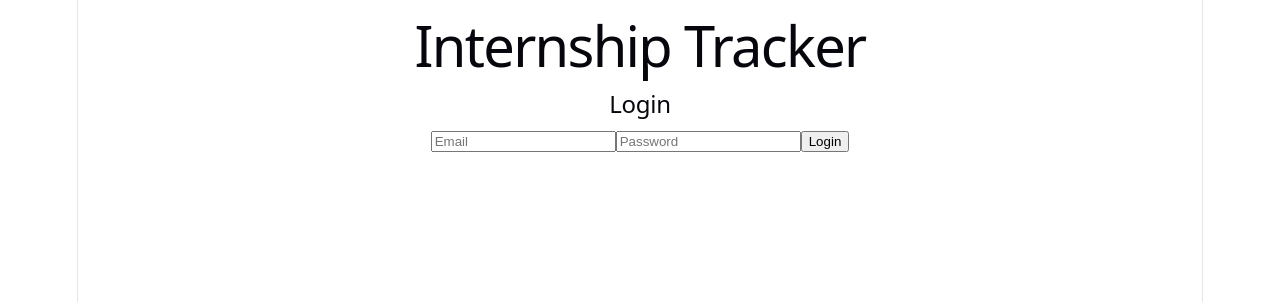
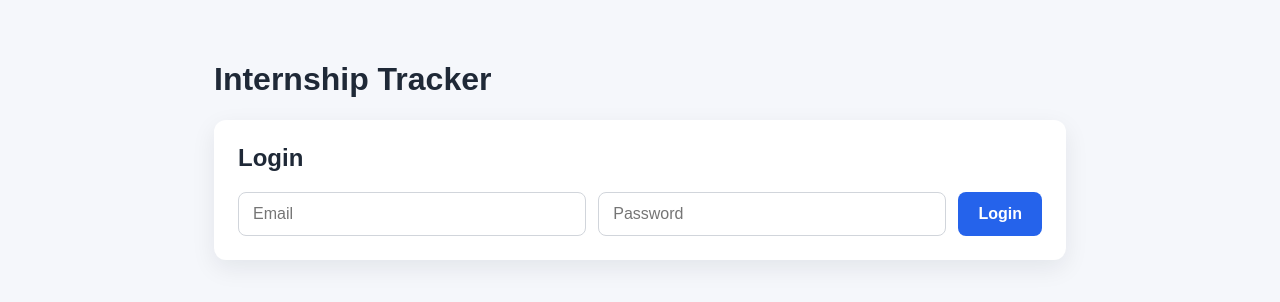
Before and after one commit to karl-bucad/internship-tracker-frontend, a React (Vite) app: page / in a window 1280 px wide. Shown: the top 302 px of the page. Built offline with nearby package versions, Linux system fonts and the light colour scheme.

Commit message:
Style dashboard and improve logged-in layout

```diff
--- a/src/App.css
+++ b/src/App.css
@@ -1,184 +1,156 @@
-.counter {
-  font-size: 16px;
-  padding: 5px 10px;
-  border-radius: 5px;
-  color: var(--accent);
-  background: var(--accent-bg);
-  border: 2px solid transparent;
-  transition: border-color 0.3s;
-  margin-bottom: 24px;
-
-  &:hover {
-    border-color: var(--accent-border);
-  }
-  &:focus-visible {
-    outline: 2px solid var(--accent);
-    outline-offset: 2px;
-  }
+.app {
+  width: 100%;
+  max-width: 900px;
+  margin: 0 auto;
+  padding: 40px 24px;
 }
 
-.hero {
-  position: relative;
-
-  .base,
-  .framework,
-  .vite {
-    inset-inline: 0;
-    margin: 0 auto;
+.login-card {
+  background: white;
+  padding: 24px;
+  border-radius: 12px;
+  box-shadow: 0 8px 24px rgba(15, 23, 42, 0.08);
+  margin-bottom: 24px;
 }
 
-  .base {
-    width: 170px;
-    position: relative;
-    z-index: 0;
+.login-card h2 {
+  margin-top: 0;
 }
 
-  .framework,
-  .vite {
-    position: absolute;
+.login-card form {
+  display: flex;
+  gap: 12px;
+  flex-wrap: wrap;
 }
 
-  .framework {
-    z-index: 1;
-    top: 34px;
-    height: 28px;
-    transform: perspective(2000px) rotateZ(300deg) rotateX(44deg) rotateY(39deg)
-      scale(1.4);
+.login-card input {
+  flex: 1;
+  min-width: 200px;
+  padding: 12px 14px;
+  border: 1px solid #d1d5db;
+  border-radius: 8px;
+  outline: none;
 }
 
-  .vite {
-    z-index: 0;
-    top: 107px;
-    height: 26px;
-    width: auto;
-    transform: perspective(2000px) rotateZ(300deg) rotateX(40deg) rotateY(39deg)
-      scale(0.8);
-  }
+.login-card input:focus {
+  border-color: #3563eb;
 }
 
-#center {
-  display: flex;
-  flex-direction: column;
-  gap: 25px;
-  place-content: center;
-  place-items: center;
-  flex-grow: 1;
-
-  @media (max-width: 1024px) {
-    padding: 32px 20px 24px;
-    gap: 18px;
-  }
+.login-card button {
+  padding: 12px 20px;
+  border: none;
+  border-radius: 8px;
+  background: #2563eb;
+  color: white;
+  cursor: pointer;
+  font-weight: 600;
 }
 
-#next-steps {
-  display: flex;
-  border-top: 1px solid var(--border);
-  text-align: left;
-
-  & > div {
-    flex: 1 1 0;
-    padding: 32px;
-    @media (max-width: 1024px) {
-      padding: 24px 20px;
-    }
+.login-card button:hover {
+  background: #1d4ed8;
 }
 
-  .icon {
-    margin-bottom: 16px;
-    width: 22px;
-    height: 22px;
+.application-form-card {
+  background: white;
+  padding: 24px;
+  border-radius: 12px;
+  box-shadow: 0 8px 24px rgba(15, 23, 42, 0.08);
+  margin: 24px 0;
 }
 
-  @media (max-width: 1024px) {
-    flex-direction: column;
-    text-align: center;
-  }
+.application-form-card h2 {
+  margin-top: 0;
 }
 
-#docs {
-  border-right: 1px solid var(--border);
-
-  @media (max-width: 1024px) {
-    border-right: none;
-    border-bottom: 1px solid var(--border);
-  }
+.application-form-card form {
+  display: flex;
+  gap: 12px;
+  flex-wrap: wrap;
 }
 
-#next-steps ul {
-  list-style: none;
-  padding: 0;
-  display: flex;
-  gap: 8px;
-  margin: 32px 0 0;
-
-  .logo {
-    height: 18px;
+.application-form-card input {
+  flex: 1;
+  min-width: 180px;
+  padding: 12px 14px;
+  border: 1px solid #d1d5db;
+  border-radius: 8px;
+  outline: none;
 }
 
-  a {
-    color: var(--text-h);
-    font-size: 16px;
-    border-radius: 6px;
-    background: var(--social-bg);
-    display: flex;
-    padding: 6px 12px;
-    align-items: center;
-    gap: 8px;
-    text-decoration: none;
-    transition: box-shadow 0.3s;
-
-    &:hover {
-      box-shadow: var(--shadow);
-    }
-    .button-icon {
-      height: 18px;
-      width: 18px;
-    }
+.application-form-card input:focus {
+  border-color: #2563eb;
 }
 
-  @media (max-width: 1024px) {
-    margin-top: 20px;
-    flex-wrap: wrap;
-    justify-content: center;
-
-    li {
-      flex: 1 1 calc(50% - 8px);
+.application-form-card button {
+  padding: 12px 20px;
+  border: none;
+  border-radius: 8px;
+  background: #2563eb;
+  color: white;
+  cursor: pointer;
+  font-weight: 600;
 }
 
-    a {
-      width: 100%;
-      justify-content: center;
-      box-sizing: border-box;
-    }
-  }
+.application-form-card button:hover {
+  background: #1d4ed8;
 }
 
-#spacer {
-  height: 88px;
-  border-top: 1px solid var(--border);
-  @media (max-width: 1024px) {
-    height: 48px;
-  }
+.application-card {
+  background: white;
+  padding: 24px;
+  border-radius: 12px;
+  box-shadow: 0 8px 24px rgba(15, 23, 42, 0.08);
+  margin-bottom: 16px;
 }
 
-.ticks {
-  position: relative;
-  width: 100%;
-
-  &::before,
-  &::after {
-    content: '';
-    position: absolute;
-    top: -4.5px;
-    border: 5px solid transparent;
+.application-card h3 {
+  margin-top: 0;
+  margin-bottom: 8px;
 }
 
-  &::before {
-    left: 0;
-    border-left-color: var(--border);
+.application-card p {
+  margin: 6px 0;
 }
-  &::after {
-    right: 0;
-    border-right-color: var(--border);
+
+.edit-button,
+.delete-button {
+  padding: 10px 16px;
+  border: none;
+  border-radius: 8px;
+  cursor: pointer;
+  font-weight: 600;
+  margin-top: 12px;
 }
+
+.edit-button {
+  background: #e0e7ff;
+  color: #1d4ed8;
+  margin-right: 8px;
 }
+
+.edit-button:hover {
+  background: #c7d2fe;
+}
+
+.delete-button {
+  background: #fee2e2;
+  color: #dc2626;
+}
+
+.delete-button:hover {
+  background: #fecaca;
+}
+
+.logout-button {
+  padding: 10px 16px;
+  border: 1px solid #d1d5db;
+  border-radius: 8px;
+  background: white;
+  color: #374151;
+  cursor: pointer;
+  font-weight: 600;
+}
+
+.logout-button:hover {
+  background: #f3f4f6;
+}
--- a/src/App.jsx
+++ b/src/App.jsx
@@ -1,4 +1,5 @@
 import { useState, useEffect } from "react"
+import "./App.css"
 
 function App() {
   const [email, setEmail] = useState("")
@@ -130,9 +131,11 @@ function App() {
   }
 
   return (
-    <div>
+    <div className="app">
       <h1>Internship Tracker</h1>
 
+      {!isLoggedIn && (
+        <div className="login-card">
           <h2>Login</h2>
 
           <form onSubmit={handleLogin}>
@@ -152,12 +155,17 @@ function App() {
 
             <button type="submit">Login</button>
           </form>
+        </div>
+      )}
 
       {isLoggedIn && (
         <>
-          <button onClick={handleLogout}>Logout</button>
+          <button className="logout-button" onClick={handleLogout}>
+            Logout
+          </button>
 
-          <h2>Add Application</h2>
+          <div className="application-form-card">
+            <h2>{editingId ? "Edit Application" : "Add Application"}</h2>
 
             <form onSubmit={editingId ? handleUpdateApplication : handleAddApplication}>
               <input
@@ -185,16 +193,18 @@ function App() {
                 {editingId ? "Update Application" : "Add Application"}
               </button>
             </form>
+          </div>
 
           <h2>My Applications</h2>
 
           {applications.map((application) => (
-            <div key={application.id}>
+            <div key={application.id} className="application-card">
               <h3>{application.company}</h3>
               <p>{application.role}</p>
               <p>{application.status}</p>
 
               <button
+                className="edit-button"
                 onClick={() => {
                   setEditingId(application.id)
                   setCompany(application.company)
@@ -205,7 +215,9 @@ function App() {
                 Edit
               </button>
 
-              <button onClick={() => handleDeleteApplication(application.id)}>
+              <button
+                className="delete-button"
+                onClick={() => handleDeleteApplication(application.id)}>
                 Delete
               </button>
             </div>
--- a/src/index.css
+++ b/src/index.css
@@ -1,111 +1,17 @@
-:root {
-  --text: #6b6375;
-  --text-h: #08060d;
-  --bg: #fff;
-  --border: #e5e4e7;
-  --code-bg: #f4f3ec;
-  --accent: #aa3bff;
-  --accent-bg: rgba(170, 59, 255, 0.1);
-  --accent-border: rgba(170, 59, 255, 0.5);
-  --social-bg: rgba(244, 243, 236, 0.5);
-  --shadow:
-    rgba(0, 0, 0, 0.1) 0 10px 15px -3px, rgba(0, 0, 0, 0.05) 0 4px 6px -2px;
-
-  --sans: system-ui, 'Segoe UI', Roboto, sans-serif;
-  --heading: system-ui, 'Segoe UI', Roboto, sans-serif;
-  --mono: ui-monospace, Consolas, monospace;
-
-  font: 18px/145% var(--sans);
-  letter-spacing: 0.18px;
-  color-scheme: light dark;
-  color: var(--text);
-  background: var(--bg);
-  font-synthesis: none;
-  text-rendering: optimizeLegibility;
-  -webkit-font-smoothing: antialiased;
-  -moz-osx-font-smoothing: grayscale;
-
-  @media (max-width: 1024px) {
-    font-size: 16px;
-  }
-}
-
-@media (prefers-color-scheme: dark) {
-  :root {
-    --text: #9ca3af;
-    --text-h: #f3f4f6;
-    --bg: #16171d;
-    --border: #2e303a;
-    --code-bg: #1f2028;
-    --accent: #c084fc;
-    --accent-bg: rgba(192, 132, 252, 0.15);
-    --accent-border: rgba(192, 132, 252, 0.5);
-    --social-bg: rgba(47, 48, 58, 0.5);
-    --shadow:
-      rgba(0, 0, 0, 0.4) 0 10px 15px -3px, rgba(0, 0, 0, 0.25) 0 4px 6px -2px;
-  }
-
-  #social .button-icon {
-    filter: invert(1) brightness(2);
-  }
+* {
+  box-sizing: border-box;
 }
 
 body {
   margin: 0;
+  min-width: 320px;
+  min-height: 100vh;
+  font-family: Arial, sans-serif;
+  background-color: #f5f7fb;
+  color: #1f2937;
 }
 
-#root {
-  width: 1126px;
-  max-width: 100%;
-  margin: 0 auto;
-  text-align: center;
-  border-inline: 1px solid var(--border);
-  min-height: 100svh;
-  display: flex;
-  flex-direction: column;
-  box-sizing: border-box;
+button,
+input {
+  font: inherit;
 }
-
-h1,
-h2 {
-  font-family: var(--heading);
-  font-weight: 500;
-  color: var(--text-h);
-}
-
-h1 {
-  font-size: 56px;
-  letter-spacing: -1.68px;
-  margin: 32px 0;
-  @media (max-width: 1024px) {
-    font-size: 36px;
-    margin: 20px 0;
-  }
-}
-h2 {
-  font-size: 24px;
-  line-height: 118%;
-  letter-spacing: -0.24px;
-  margin: 0 0 8px;
-  @media (max-width: 1024px) {
-    font-size: 20px;
-  }
-}
-p {
-  margin: 0;
-}
-
-code,
-.counter {
-  font-family: var(--mono);
-  display: inline-flex;
-  border-radius: 4px;
-  color: var(--text-h);
-}
-
-code {
-  font-size: 15px;
-  line-height: 135%;
-  padding: 4px 8px;
-  background: var(--code-bg);
-}
```
Lines whose indentation alone changed are shown as unchanged.
